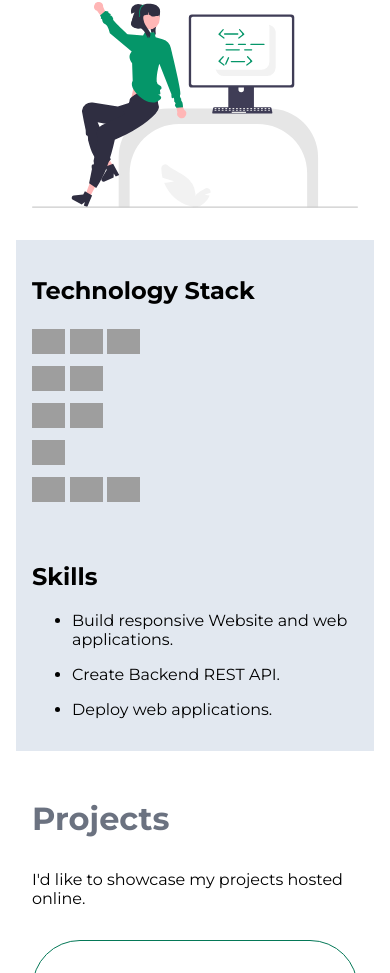
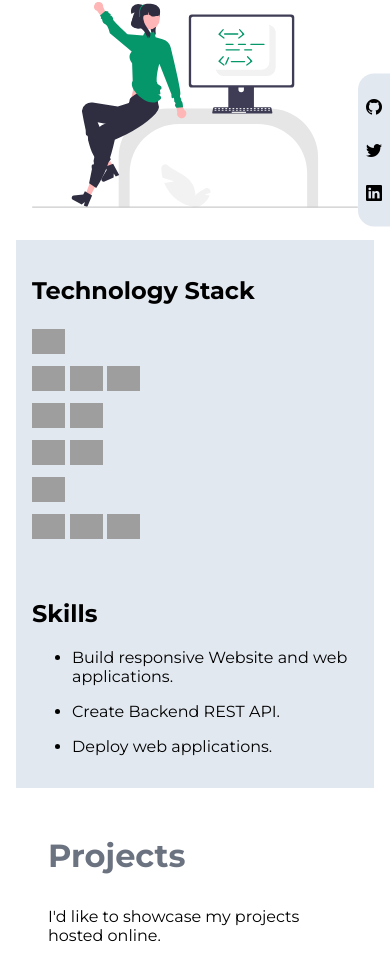
Before and after one commit to rohannaido/first-portfolio, a plain HTML site: page index.html in a window 390 px wide. Shown: the part 272-1245 px from the top of the page. Drawn offline with nearby package versions, Linux system fonts and the light colour scheme; grey boxes are pictures that could not be loaded.

Commit message:
feat: scroll top button, style: social icons in mobile

```diff
--- a/index.html
+++ b/index.html
@@ -57,6 +57,9 @@
         <div class="container tech-div">
             <h1>Technology Stack</h1>
             <p>
+                <img class="badge" src="https://img.shields.io/badge/python-3670A0?style=for-the-badge&logo=python&logoColor=ffdd54">
+            </p>
+            <p>
                 <img class="badge" src="https://img.shields.io/badge/html5-%23E34F26.svg?style=for-the-badge&logo=html5&logoColor=white">
                 <img class="badge" src="https://img.shields.io/badge/css3-%231572B6.svg?style=for-the-badge&logo=css3&logoColor=white">
                 <img class="badge" src="https://img.shields.io/badge/tailwindcss-%2338B2AC.svg?style=for-the-badge&logo=tailwind-css&logoColor=white">
@@ -102,8 +105,10 @@
 
     <section class="section" id="projects">
         <div class="container container-center">
-            <h1 class="hero-heading">Projects</h1>
-            <p>I'd like to showcase my projects hosted online.</p>
+            <div class="padding-5">
+                <h1 class="hero-heading">Projects</h1>
+                <p>I'd like to showcase my projects hosted online.</p>
+            </div>
             <ul class="project-list list-non-bullet" reversed>
                 <li>
                     <div class="container container-center">
@@ -146,8 +151,10 @@
 
     <section class="section bg-offwhite" id="blogs">
         <div class="container container-center">
-            <h1 class="hero-heading">Blogs</h1>
-            <p>Documenting my journey and sharing knowledge.</p>
+            <div class="padding-5">
+                <h1 class="hero-heading">Blogs</h1>
+                <p>Documenting my journey and sharing knowledge.</p>
+            </div>
             <ul class="blog-list list-non-bullet">
                 <li>
                     <div class="container container-center">
--- a/styles.css
+++ b/styles.css
@@ -46,7 +46,6 @@ hr {
 
 .container {
     padding: 1rem 1rem;
-    width: 100%;
 }
 
 .container-project {
@@ -184,6 +183,10 @@ hr {
     font-size: 3rem;
 }
 
+.padding-5 {
+    padding-left: 3rem;
+}
+
 .hero .hero-heading .heading-inverted {
     color: var(--primary-color)
 }
@@ -274,11 +277,34 @@ hr {
         margin: 1rem 1rem;
         flex-direction: column;
     }
+    .padding-5 {
+        padding-left: 1rem;
+    }
     .project-list li {
         margin: 1rem 0;
     }
+
     .footer-icons-div {
+        bottom: 50vh;
+        right: 0;
+        left: auto;
+        transform: translateY(50%);
+        background-color: var(--off-white);
+        border-top-left-radius: 1rem;
+        border-bottom-left-radius: 1rem;
+    }
+    .social-links {
+        padding: 0;
+    }
+    .social-links li {
+        padding-top: 1.5rem;
+        font-size: 1rem;
+    }
+    .line-horizontal {
         display: none;
     }
+    /* .footer-icons-div {
+        display: none;
+    } */
 
 }
```
